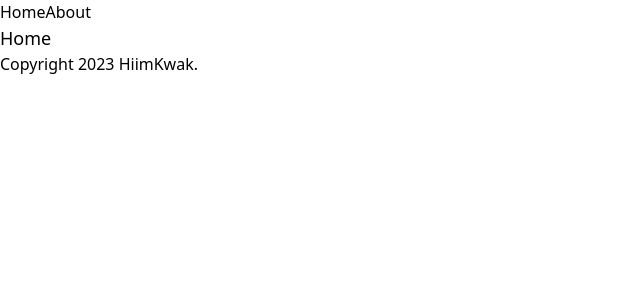
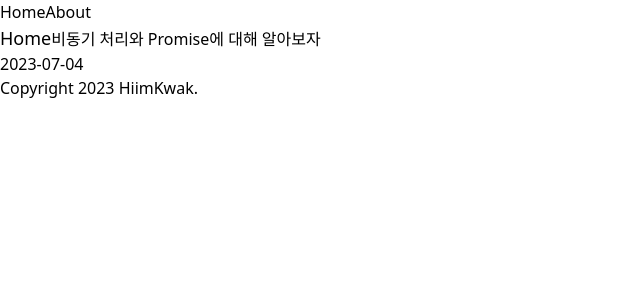
Before and after one commit to HiimKwak/HiimKwak.blog, a Next.js app in the folder nextjs-blog-v12/: page / in a window 1280 px wide. Shown: the top 300 px of the page, without its empty margins (0-640 px from the left). Built offline with nearby package versions, Linux system fonts and the light colour scheme.

Commit message:
feat: edit root page w/ Link(next/link)

```diff
--- a/nextjs-blog-v12/pages/index.tsx
+++ b/nextjs-blog-v12/pages/index.tsx
@@ -1,12 +1,29 @@
 import RootLayout from "@/components/Layout";
-import { Inter } from "next/font/google";
+import { getSortedPostsData } from "@/utils/posts";
+import { PostInfo } from "@/types/types";
+import Link from "next/link";
+import { GetStaticProps } from "next";
 
-const inter = Inter({ subsets: ["latin"] });
-
-export default function Home() {
+export default function Home({ posts }: { posts: PostInfo[] }) {
   return (
     <RootLayout>
       <span className="text-lg">Home</span>
+      {posts.map(({ id, title, date }: PostInfo) => (
+        <Link href={`posts/${id}`} key={id}>
+          {title}
+          <br />
+          {date}
+        </Link>
+      ))}
     </RootLayout>
   );
 }
+
+export const getStaticProps: GetStaticProps = async () => {
+  const posts = getSortedPostsData();
+  return {
+    props: {
+      posts,
+    },
+  };
+};
```
